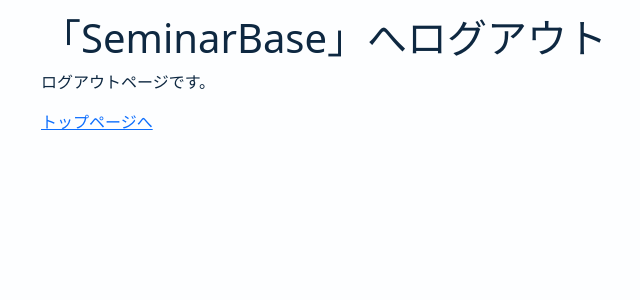
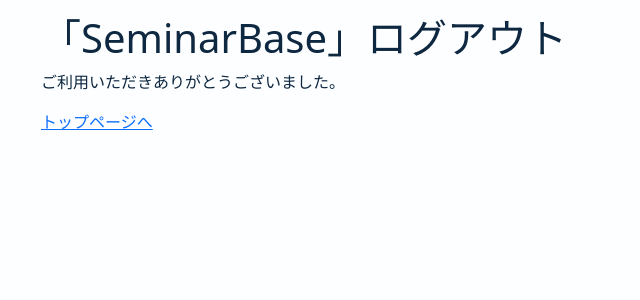
Before and after one commit to e1q23079/SeminarBase, a Django app: template app/templates/registration/logged_out.html in a window 1280 px wide. Shown: the part 56-356 px from the top of the page, without its empty margins (41-681 px from the left). Run offline with Django 5.2, Linux system fonts and the light colour scheme; the template is opened without the code that fills it, so the values that code supplies are empty; some libraries are stand-ins or nearby versions.

Commit message:
ログアウトページ 文章変更

```diff
--- a/app/templates/registration/logged_out.html
+++ b/app/templates/registration/logged_out.html
@@ -3,7 +3,7 @@
 {% block title %}ログアウト{% endblock %}
 
 {% block content %}
-<h1>「SeminarBase」へログアウト</h1>
-<p>ログアウトページです。</p>
+<h1>「SeminarBase」ログアウト</h1>
+<p>ご利用いただきありがとうございました。</p>
 <a href="/">トップページへ</a>
 {% endblock %}
```
